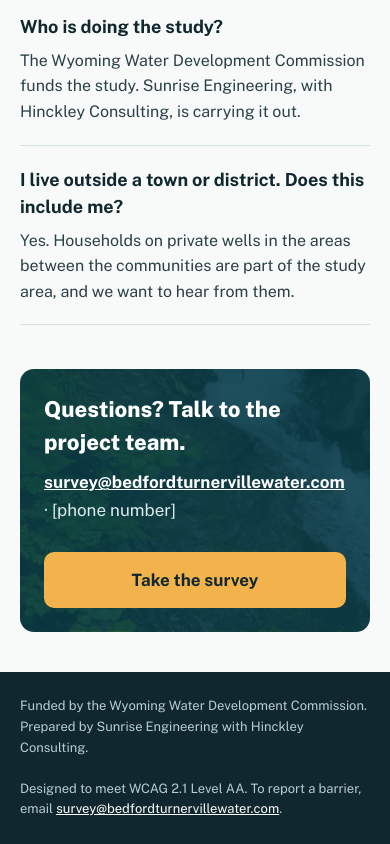
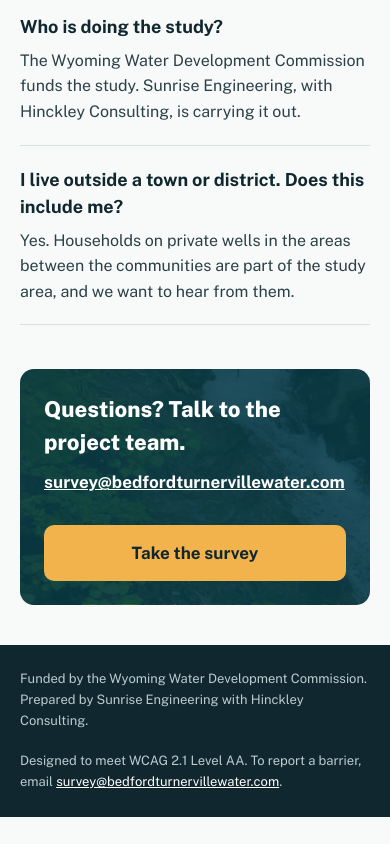
Before and after one commit to putzke/bedfordturnervillewater, a plain HTML site: page index.html in a window 390 px wide. Shown: the part 4845-5689 px from the top of the page. After the commit the page ends 5662 px from the top, so only its background shows below. Drawn offline with nearby package versions, Linux system fonts and the light colour scheme.

Commit message:
Remove phone placeholder

```diff
--- a/index.html
+++ b/index.html
@@ -164,7 +164,7 @@
       <div class="contact-band">
         <div class="contact-copy">
           <h2 id="contact-title">Questions? Talk to the project team.</h2>
-          <p><a href="mailto:survey@bedfordturnervillewater.com">survey@bedfordturnervillewater.com</a> · [phone number]</p>
+          <p><a href="mailto:survey@bedfordturnervillewater.com">survey@bedfordturnervillewater.com</a></p>
         </div>
         <a class="btn btn-amber btn-lg" href="survey/">Take the survey</a>
       </div>
```
